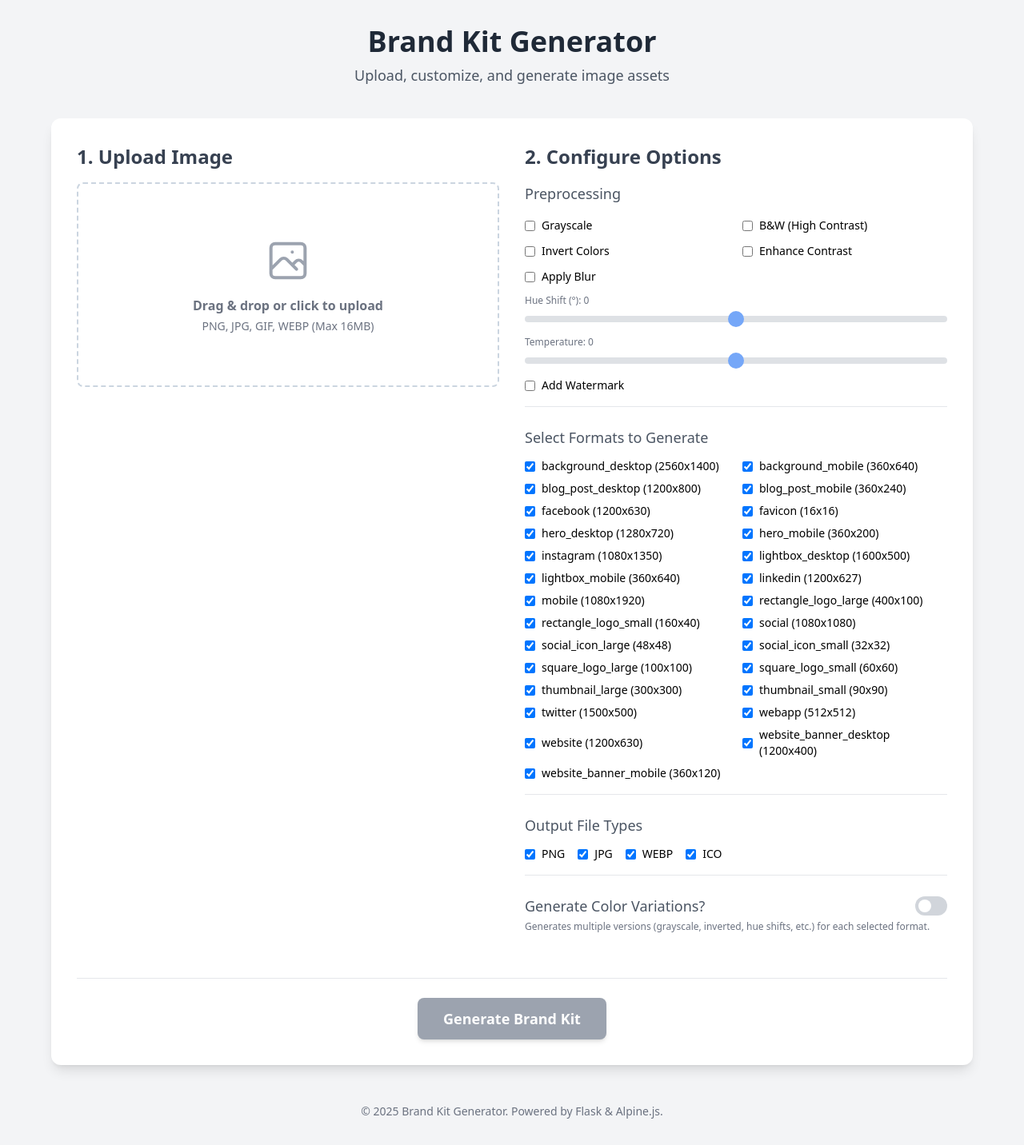
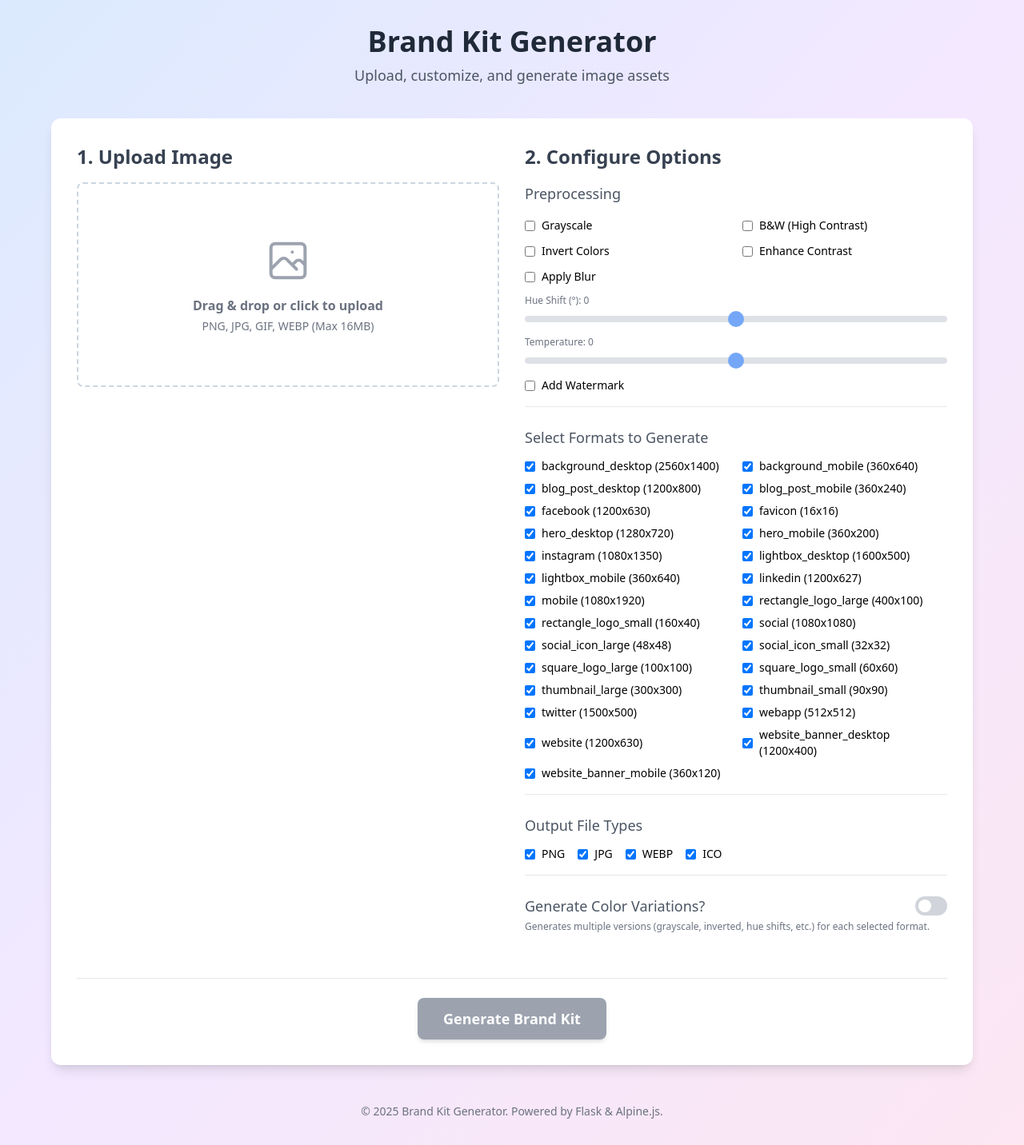
Before and after one commit to fabriziosalmi/brandkit, a Flask app: page / in a window 1280 px wide. Shown: the whole page at 80% size. Run offline with Flask 2, Linux system fonts and the light colour scheme; some libraries are stand-ins or nearby versions.

Commit message:
feat: Update body background to a gradient for improved visual appeal

```diff
--- a/templates/index.html
+++ b/templates/index.html
@@ -20,7 +20,7 @@
         .toggle-checkbox:checked + .toggle-label { background-color: #60a5fa; }
     </style>
 </head>
-<body class="bg-gray-100 min-h-screen font-sans">
+<body class="bg-gradient-to-br from-blue-100 via-purple-100 to-pink-100 min-h-screen font-sans">
     <div class="container mx-auto px-4 py-8" x-data="appData()" x-cloak>
         <!-- Header -->
         <header class="mb-10 text-center">
```
